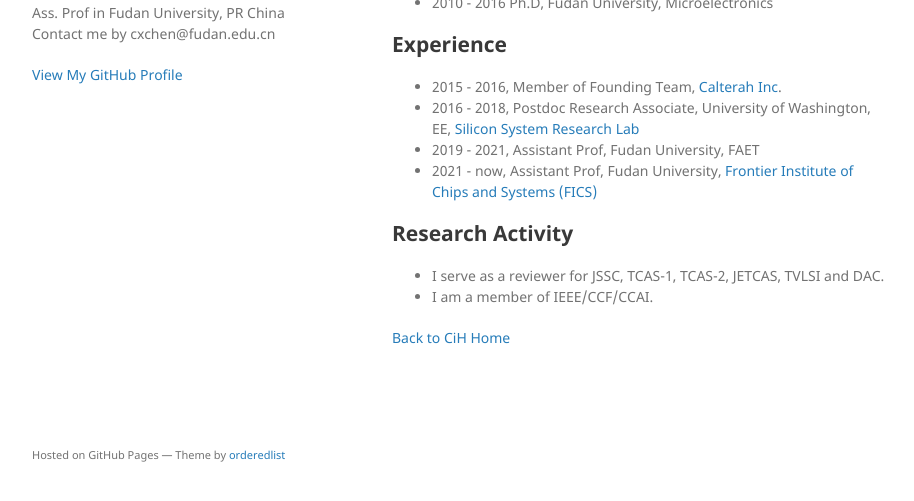
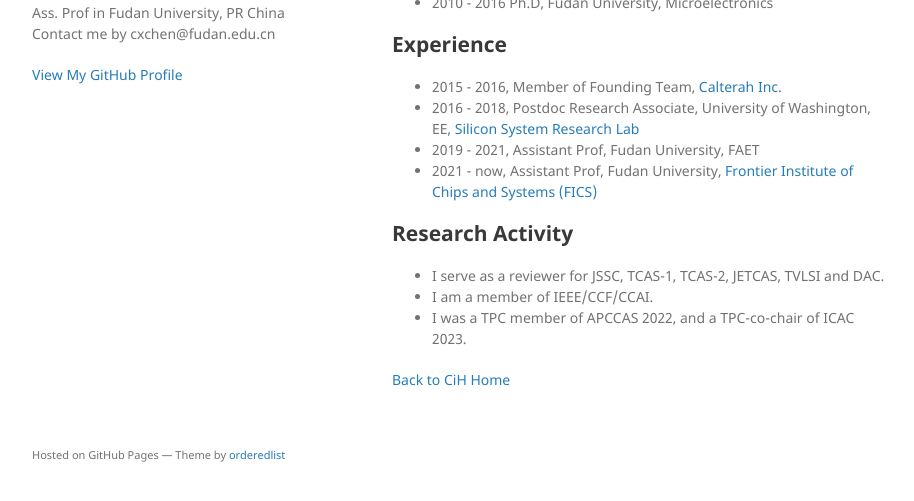
Before and after one commit to cihlab/cihlab.github.io, a Jekyll site: the page built from cxchen.md, in a window 1280 px wide, cut to the strip 366-867 px from the top of the page. Shown: the whole strip, without its empty margins (178-1092 px from the left). Built offline with Jekyll 4.4.1, drawn with Linux system fonts in a browser that asks for light colours; our own code applies the rules of GitHub Pages for plain Markdown files.

Commit message:
Update the TPC activity

```diff
--- a/cxchen.md
+++ b/cxchen.md
@@ -23,5 +23,6 @@ layout: default
 
 * I serve as a reviewer for JSSC, TCAS-1, TCAS-2, JETCAS, TVLSI and DAC.
 * I am a member of IEEE/CCF/CCAI.
+* I was a TPC member of APCCAS 2022, and a TPC-co-chair of ICAC 2023.
 
 [Back to CiH Home](./)
```
